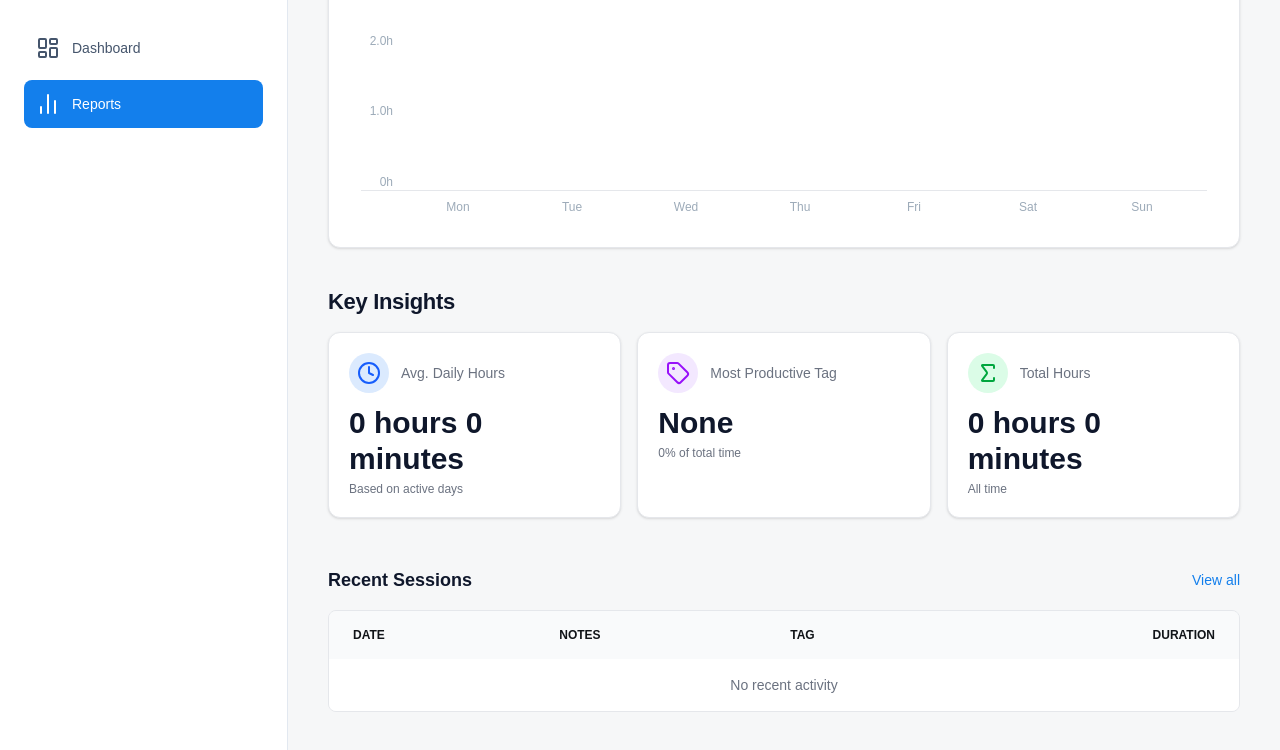
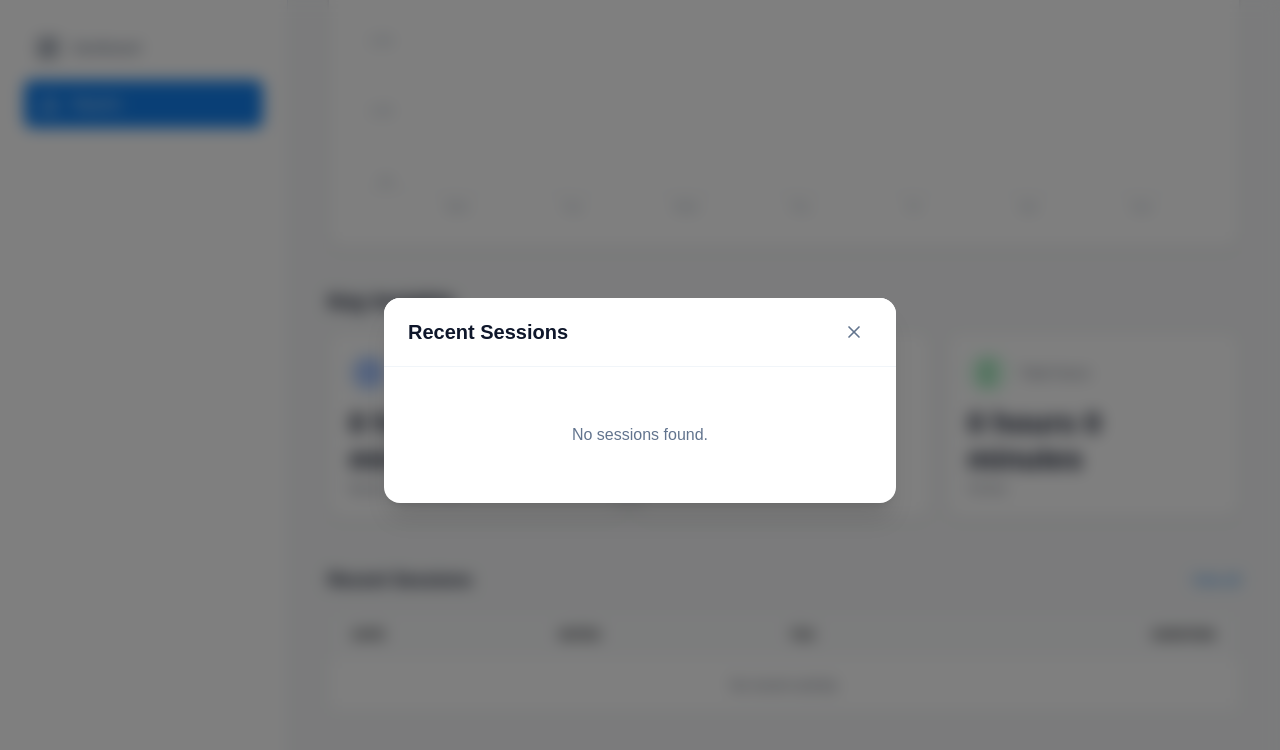
Before and after one commit to yegekucuk/memoria, a Next.js app: page /reports in a window 1280 px wide. Both pictures are taken after a click on the button "View all". Shown: the top 750 px of the page. Built offline with nearby package versions, Linux system fonts and the light colour scheme.

Commit message:
feat: Implement ViewAllSessionsModal

```diff
--- a/src/components/Analytics.tsx
+++ b/src/components/Analytics.tsx
@@ -2,6 +2,7 @@ import React, { useState, useMemo } from 'react';
 import { Session } from '../types';
 import { ChevronLeft, ChevronRight, Download, Clock, Tag, Sigma, TrendingUp } from 'lucide-react';
 import { formatDuration } from '../utils/format';
+import { ViewAllSessionsModal } from './ViewAllSessionsModal';
 
 interface AnalyticsProps {
   sessions: Session[];
@@ -124,6 +125,8 @@ export const Analytics: React.FC<AnalyticsProps> = ({ sessions }) => {
   // Calculate average daily hours based on distinct days worked
   const distinctDays = new Set(sessions.map(s => new Date(s.startTime).toDateString())).size;
   const avgDailyHours = distinctDays > 0 ? totalHoursAllTime / distinctDays : 0;
+
+  const [isViewAllModalOpen, setIsViewAllModalOpen] = useState(false);
 
   return (
     <div className="w-full max-w-[1200px] mx-auto p-4 md:p-8 lg:p-10 flex flex-col gap-8 animate-in slide-in-from-bottom-4 duration-500">
@@ -269,7 +272,12 @@ export const Analytics: React.FC<AnalyticsProps> = ({ sessions }) => {
         <div className="pt-4 pb-12">
             <div className="flex items-center justify-between mb-4">
                 <h3 className="text-lg font-bold text-slate-900 dark:text-white">Recent Sessions</h3>
-                <button className="text-sm font-medium text-primary hover:text-primary/80 cursor-pointer">View all</button>
+                <button
+                    onClick={() => setIsViewAllModalOpen(true)}
+                    className="text-sm font-medium text-primary hover:text-primary/80 cursor-pointer"
+                >
+                    View all
+                </button>
             </div>
             <div className="overflow-x-auto rounded-lg border border-[#e5e7eb] dark:border-[#283039]">
                 <table className="w-full text-left text-sm text-[#6b7280] dark:text-[#9dabb9]">
@@ -282,7 +290,7 @@ export const Analytics: React.FC<AnalyticsProps> = ({ sessions }) => {
                         </tr>
                     </thead>
                     <tbody className="divide-y divide-[#e5e7eb] dark:divide-[#283039] bg-white dark:bg-[#111418]">
-                        {sessions.slice().reverse().map((session) => (
+                        {sessions.slice().reverse().slice(0, 5).map((session) => (
                             <tr key={session.id} className="hover:bg-gray-50 dark:hover:bg-[#1c232d]/50 transition-colors">
                                 <td className="px-6 py-4 font-medium text-[#111418] dark:text-white">
                                   {new Date(session.startTime).toLocaleDateString()}
@@ -307,6 +315,12 @@ export const Analytics: React.FC<AnalyticsProps> = ({ sessions }) => {
                 </table>
             </div>
         </div>
+
+        <ViewAllSessionsModal
+            sessions={sessions}
+            isOpen={isViewAllModalOpen}
+            onClose={() => setIsViewAllModalOpen(false)}
+        />
     </div>
   );
 };
--- a/src/components/Dashboard.tsx
+++ b/src/components/Dashboard.tsx
@@ -66,7 +66,9 @@ export const Dashboard: React.FC<DashboardProps> = ({ sessions, onStartSession }
                     </div>
                     <div className="h-px bg-slate-100 dark:bg-white/10 w-full mb-4"></div>
                     <div className="flex flex-col gap-4">
-                        <p className="text-xs font-bold text-slate-500 dark:text-slate-500 uppercase tracking-wider">Last 3 Sessions</p>
+                        <div className="flex items-center justify-between">
+                            <p className="text-xs font-bold text-slate-500 dark:text-slate-500 uppercase tracking-wider">Last 3 Sessions</p>
+                        </div>
                         {todaysSessions.slice().reverse().slice(0, 3).map((session, i) => (
                            <div key={i} className="flex items-center gap-3">
                                 <div className={`w-10 h-10 rounded-full flex items-center justify-center shrink-0 ${
--- /dev/null
+++ b/src/components/ViewAllSessionsModal.tsx
@@ -0,0 +1,64 @@
+
+import React from 'react';
+import { Session } from '../types';
+import { FlaskConical, Tag, X } from 'lucide-react';
+
+interface ViewAllSessionsModalProps {
+  sessions: Session[];
+  isOpen: boolean;
+  onClose: () => void;
+}
+
+export const ViewAllSessionsModal: React.FC<ViewAllSessionsModalProps> = ({ sessions, isOpen, onClose }) => {
+  if (!isOpen) return null;
+
+  return (
+    <div className="fixed inset-0 z-50 flex items-center justify-center p-4">
+      {/* Backdrop with blur */}
+      <div
+        className="absolute inset-0 bg-black/50 backdrop-blur-sm transition-opacity"
+        onClick={onClose}
+      />
+
+      {/* Modal Content */}
+      <div className="relative bg-white dark:bg-surface-dark w-full max-w-lg rounded-2xl shadow-xl overflow-hidden flex flex-col max-h-[80vh] animate-in fade-in zoom-in-95 duration-200">
+        {/* Header */}
+        <div className="px-6 py-4 border-b border-slate-100 dark:border-white/10 flex items-center justify-between bg-white dark:bg-surface-dark z-10">
+          <h2 className="text-xl font-bold text-slate-900 dark:text-white">Recent Sessions</h2>
+          <button
+            onClick={onClose}
+            className="p-2 hover:bg-slate-100 dark:hover:bg-white/5 rounded-full transition-colors text-slate-500 dark:text-slate-400"
+          >
+            <X size={20} />
+          </button>
+        </div>
+
+        {/* Scrollable List */}
+        <div className="overflow-y-auto p-6 flex flex-col gap-4">
+          {sessions.slice().reverse().map((session, i) => (
+            <div key={i} className="flex items-center gap-3 p-3 rounded-xl hover:bg-slate-50 dark:hover:bg-white/5 transition-colors">
+              <div className={`w-10 h-10 rounded-full flex items-center justify-center shrink-0 ${
+                session.tags[0] === 'Math' ? 'bg-purple-500/10 text-purple-500' :
+                session.tags[0] === 'Coding' ? 'bg-blue-500/10 text-blue-500' :
+                'bg-slate-500/10 text-slate-500'
+              }`}>
+                {session.tags[0] === 'Math' ? <FlaskConical size={20} /> : <Tag size={20} />}
+              </div>
+              <div className="flex flex-col flex-1 min-w-0">
+                <p className="text-sm font-bold text-slate-900 dark:text-white truncate">{session.tags[0] || 'Uncategorized'}</p>
+                <p className="text-xs text-slate-500 dark:text-slate-400 truncate">{session.notes || 'No notes'}</p>
+                <p className="text-xs text-slate-400 dark:text-slate-500 mt-0.5">
+                    {new Date(session.startTime).toLocaleDateString([], { month: 'short', day: 'numeric', hour: '2-digit', minute: '2-digit' })}
+                </p>
+              </div>
+              <p className="text-sm font-semibold text-slate-700 dark:text-slate-300">{Math.floor(session.durationSeconds / 60)}m</p>
+            </div>
+          ))}
+          {sessions.length === 0 && (
+            <p className="text-center text-slate-500 py-8">No sessions found.</p>
+          )}
+        </div>
+      </div>
+    </div>
+  );
+};
```
